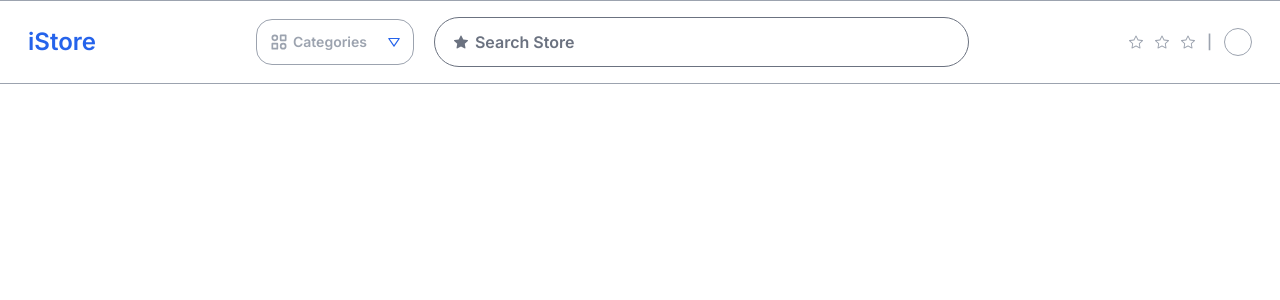
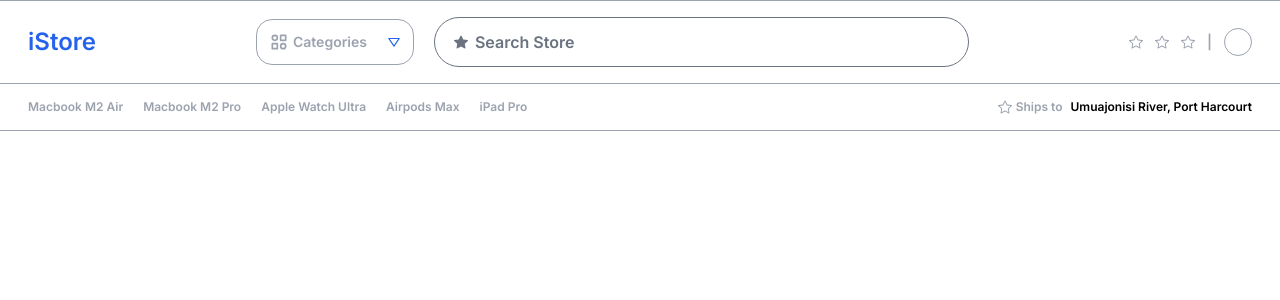
Before and after one commit to mmesomasaint/tempillar, a Next.js app: page /theme/e-apple-store/preview in a window 1280 px wide. Shown: the top 300 px of the page. Built offline with nearby package versions, Linux system fonts and the light colour scheme.

Commit message:
Feat: Design the category section

```diff
--- a/app/theme/e-apple-store/preview/page.tsx
+++ b/app/theme/e-apple-store/preview/page.tsx
@@ -1,7 +1,7 @@
 import { BsStar } from 'react-icons/bs'
 import DropDown from '../pack/components/dropdown'
 import { SearchBarMain } from '../pack/components/searchbar'
-import { TextIntro, TextLabel } from '../pack/elements/text'
+import { TextIntro, TextLabel, TextTiny } from '../pack/elements/text'
 
 export default function Home() {
   return (
@@ -23,6 +23,22 @@ export default function Home() {
           <div className='w-7 h-7 rounded-full border border-apple-store-faded-max' />
         </div>
       </div>
+      <div className='border-b flex justify-between items-center gap-10 border-apple-store-faded-max px-7 py-4'>
+        <div className='flex justify-start items-center gap-5'>
+          <TextTiny fadedMax>Macbook M2 Air</TextTiny>
+          <TextTiny fadedMax>Macbook M2 Pro</TextTiny>
+          <TextTiny fadedMax>Apple Watch Ultra</TextTiny>
+          <TextTiny fadedMax>Airpods Max</TextTiny>
+          <TextTiny fadedMax>iPad Pro</TextTiny>
+        </div>
+        <div className='flex justify-start items-center gap-2'>
+          <span className='flex justify-start items-center gap-1'>
+            <BsStar className='text-sm text-apple-store-faded-max' />
+            <TextTiny fadedMax>Ships to</TextTiny>
+          </span>
+          <TextTiny>Umuajonisi River, Port Harcourt</TextTiny>
+        </div>
+      </div>
     </main>
   )
 }
```
